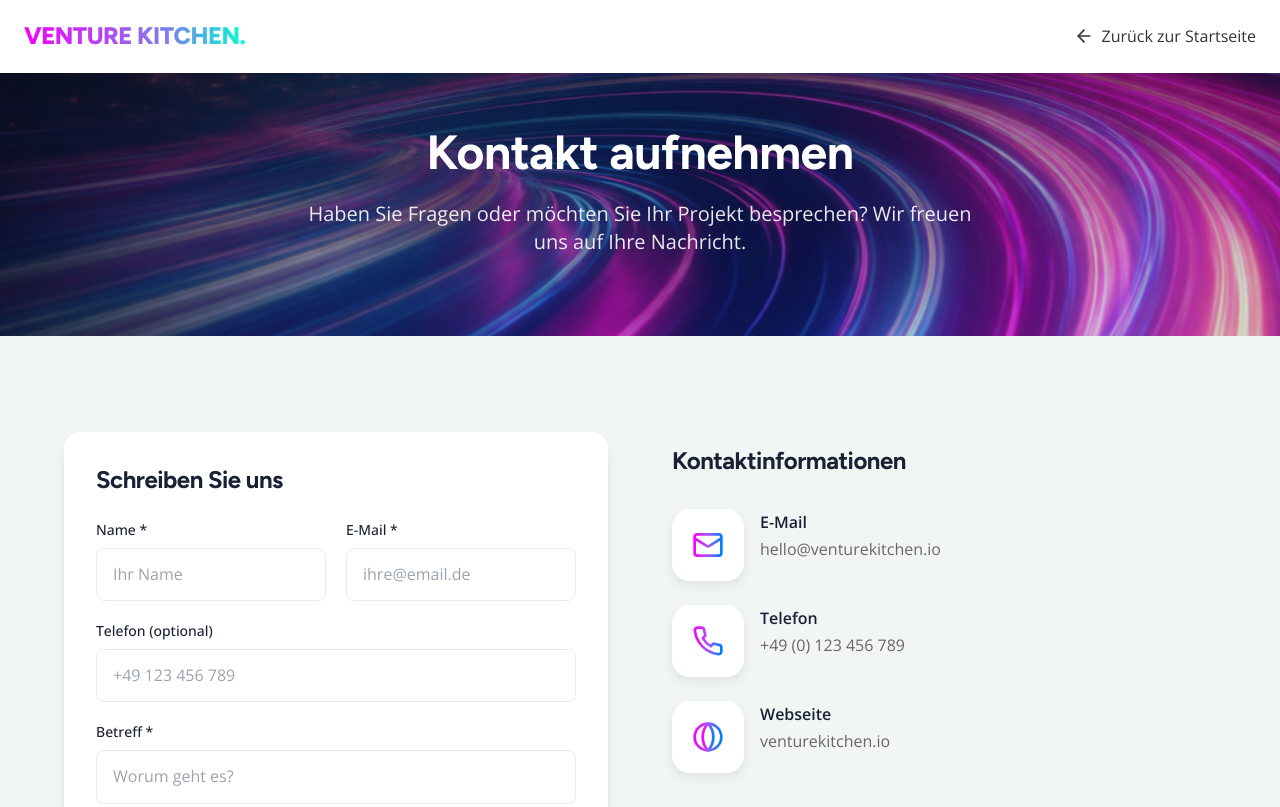
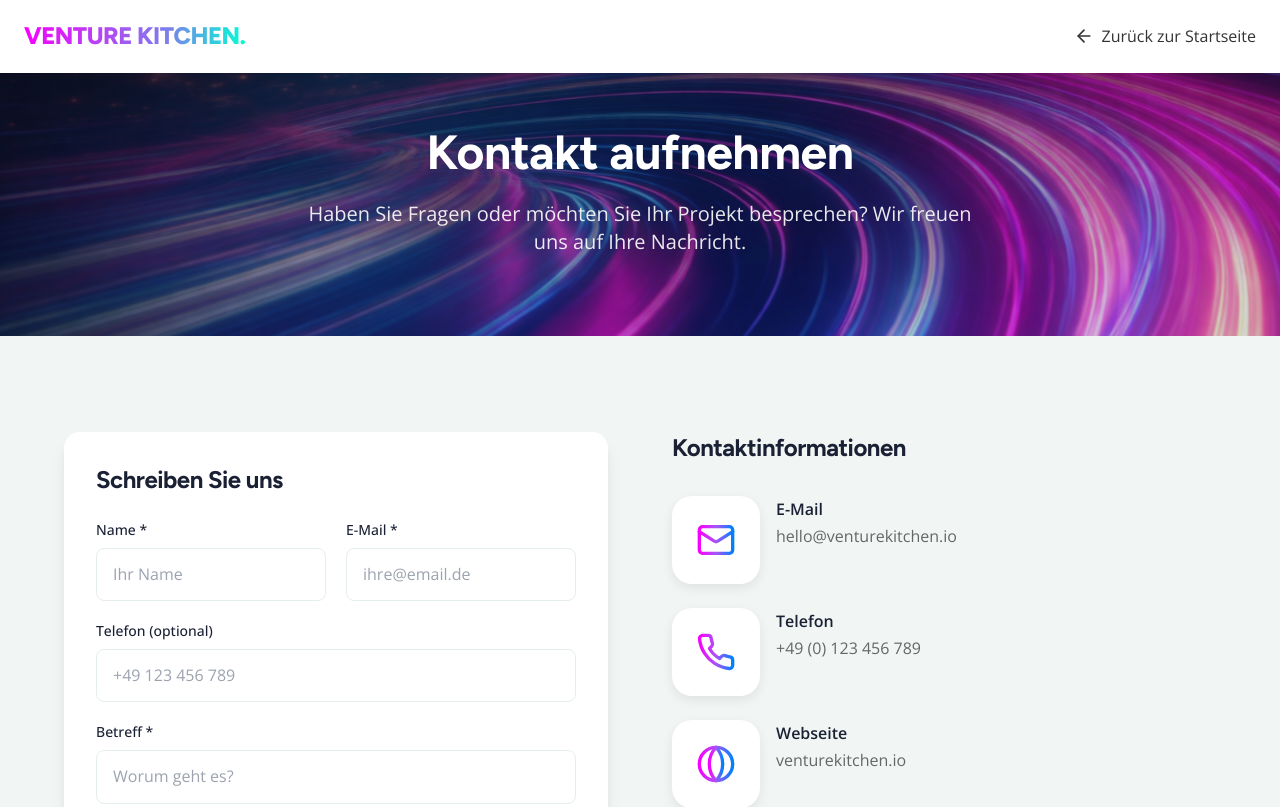
Before and after one commit to JulianFaupel/venture-kitchen-website, a React (Vite) app: page /kontakt in a window 1280 px wide. Shown: the top 807 px of the page. Built offline with nearby package versions, Linux system fonts and the light colour scheme.

Commit message:
fix: increase icon-box size (88px) and icon size (40px) for better visibility

```diff
--- a/src/index.css
+++ b/src/index.css
@@ -256,20 +256,16 @@
 
 .icon-box {
   @apply flex items-center justify-center;
-  width: 72px;
-  height: 72px;
+  width: 88px;
+  height: 88px;
   background: #ffffff;
-  border-radius: 18px;
+  border-radius: 20px;
   box-shadow: 0 4px 12px rgba(0, 0, 0, 0.08);
 }
 
 .icon-box svg {
-  width: 36px;
-  height: 36px;
-}
-
-.icon-box svg {
-  @apply w-8 h-8;
+  width: 40px;
+  height: 40px;
 }
 
 /* Neon Gradient Icons */
```
